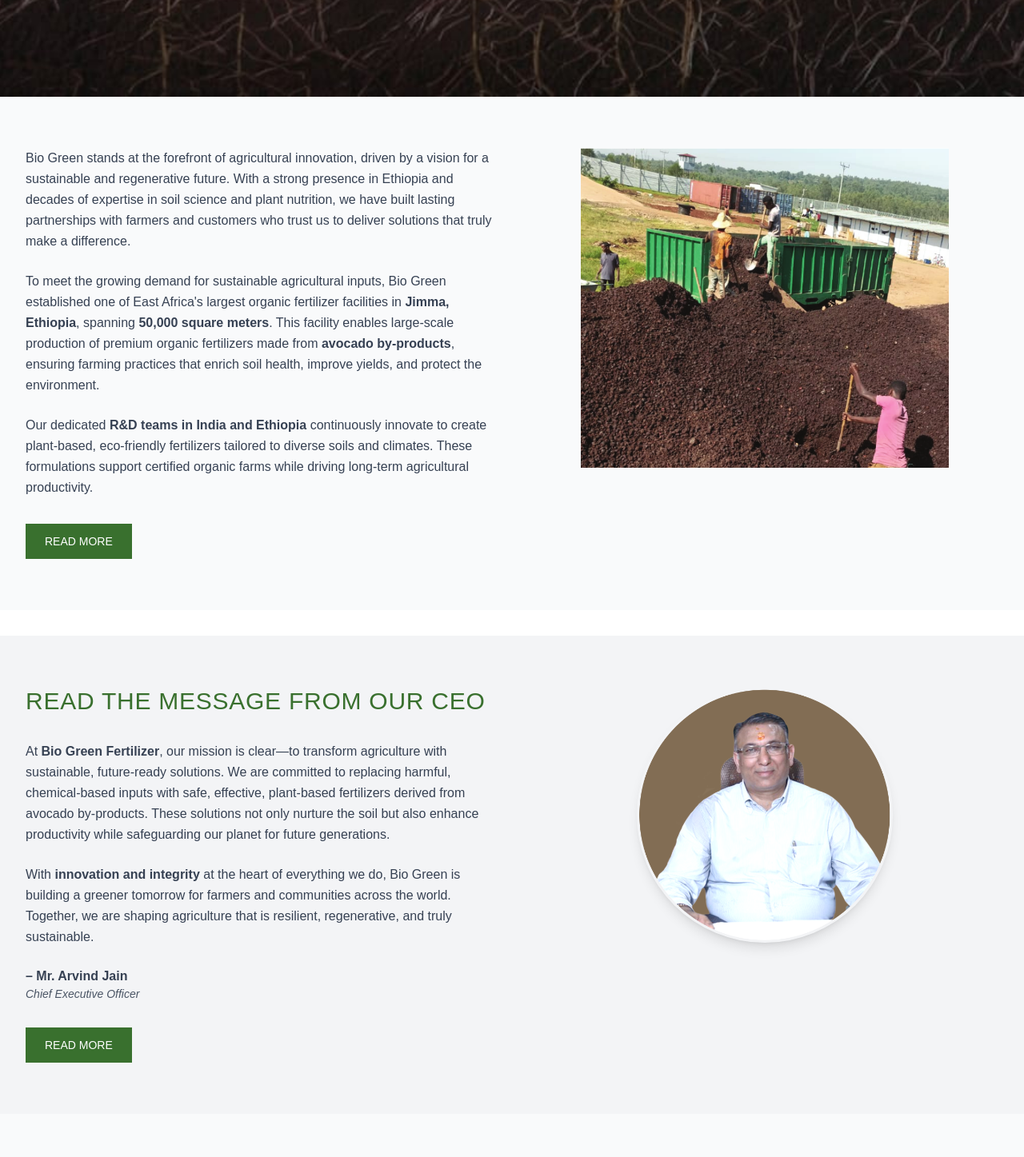
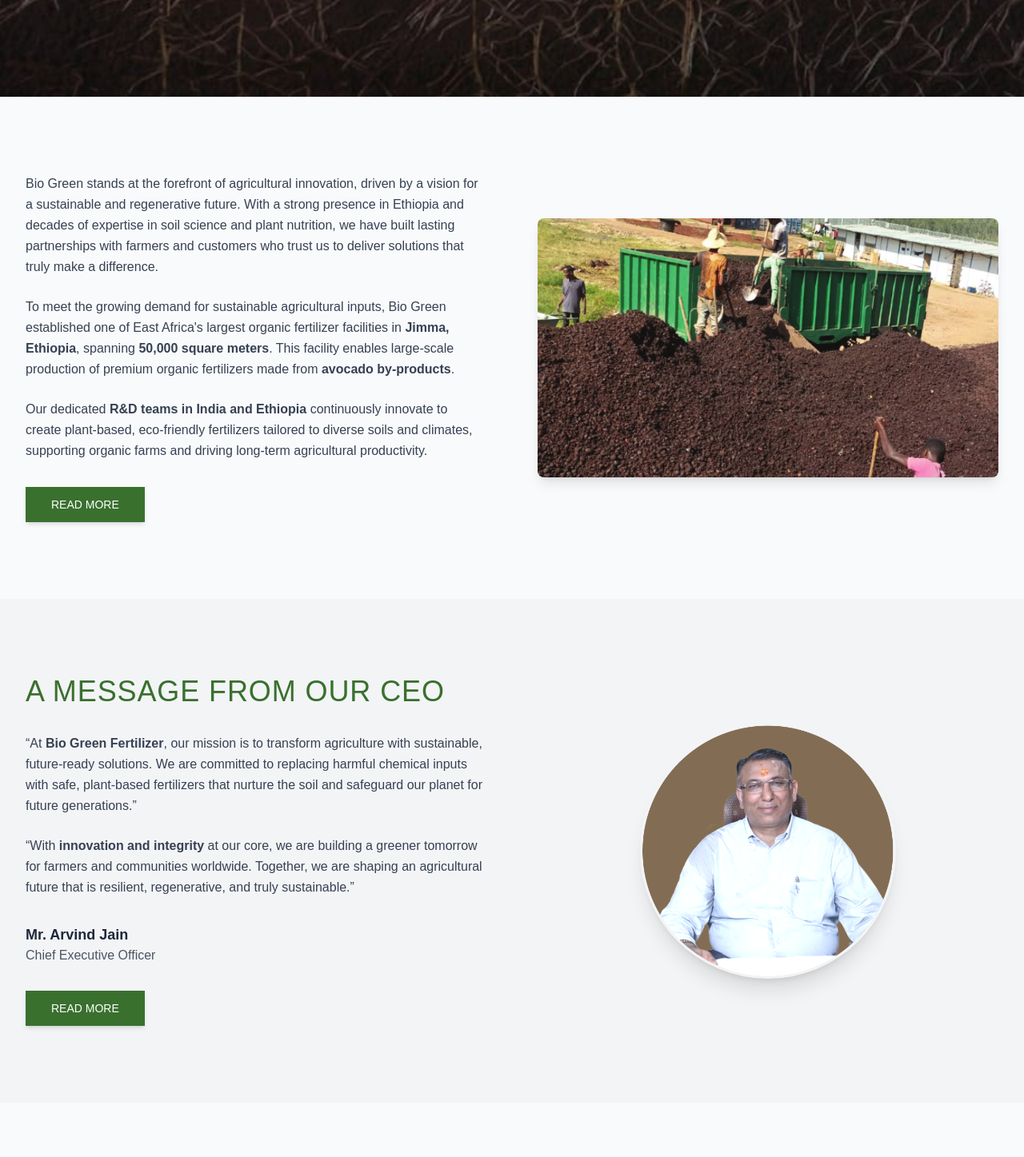
Before and after one commit to chwla/biogreen-website, a Next.js app: page / in a window 1280 px wide. Shown: the part 680-2127 px from the top of the page at 80% size. Built offline with nearby package versions, Linux system fonts and the light colour scheme.

Commit message:
home2 center text

```diff
--- a/src/app/components/home2.js
+++ b/src/app/components/home2.js
@@ -12,25 +12,26 @@
 
   return (
     <div className="bg-white">
-      {/* First Section */}
-      <div className="bg-gray-50 mb-8">
-        <div className="flex items-start justify-between max-w-7xl mx-auto px-8 py-16 flex-wrap">
+      {/* --- About Section --- */}
+      <section className="bg-gray-50">
+        <div className="max-w-7xl mx-auto px-4 sm:px-6 lg:px-8 py-16 md:py-24">
+          <div className="flex flex-col md:flex-row items-center gap-12 md:gap-16">
             {/* Left Content */}
-          <div className="flex-1 pr-12 min-w-[300px]">
+            <div className="md:w-1/2 text-center md:text-left">
               <p className="text-gray-700 text-base leading-relaxed mb-6">
                 Bio Green stands at the forefront of agricultural innovation, driven by a vision for a sustainable and regenerative future. With a strong presence in Ethiopia and decades of expertise in soil science and plant nutrition, we have built lasting partnerships with farmers and customers who trust us to deliver solutions that truly make a difference.
               </p>
 
               <p className="text-gray-700 text-base leading-relaxed mb-6">
-              To meet the growing demand for sustainable agricultural inputs, Bio Green established one of East Africa&apos;s largest organic fertilizer facilities in <strong>Jimma, Ethiopia</strong>, spanning <strong>50,000 square meters</strong>. This facility enables large-scale production of premium organic fertilizers made from <strong>avocado by-products</strong>, ensuring farming practices that enrich soil health, improve yields, and protect the environment.
+                To meet the growing demand for sustainable agricultural inputs, Bio Green established one of East Africa&apos;s largest organic fertilizer facilities in <strong>Jimma, Ethiopia</strong>, spanning <strong>50,000 square meters</strong>. This facility enables large-scale production of premium organic fertilizers made from <strong>avocado by-products</strong>.
               </p>
 
               <p className="text-gray-700 text-base leading-relaxed mb-8">
-              Our dedicated <strong>R&D teams in India and Ethiopia</strong> continuously innovate to create plant-based, eco-friendly fertilizers tailored to diverse soils and climates. These formulations support certified organic farms while driving long-term agricultural productivity.
+                Our dedicated <strong>R&D teams in India and Ethiopia</strong> continuously innovate to create plant-based, eco-friendly fertilizers tailored to diverse soils and climates, supporting organic farms and driving long-term agricultural productivity.
               </p>
 
               <button
-              className="text-white px-6 py-3 text-sm font-medium transition-colors duration-200"
+                className="text-white px-8 py-3 text-sm font-medium transition-colors duration-200 shadow-md hover:shadow-lg"
                 style={{ backgroundColor: '#39702E' }}
                 onMouseEnter={(e) => e.target.style.backgroundColor = '#2d5722'}
                 onMouseLeave={(e) => e.target.style.backgroundColor = '#39702E'}
@@ -41,45 +42,51 @@
             </div>
 
             {/* Right Image */}
-          <div className="flex-1 relative w-full min-w-[300px] h-[400px]">
+            <div className="md:w-1/2 w-full">
+              <div className="relative aspect-video rounded-lg overflow-hidden shadow-lg">
                 <Image
                   src="/photos/home2_1.png"
                   alt="Bio Green facility with compost piles and green containers"
                   fill
-              style={{ objectFit: 'contain' }}
+                  style={{ objectFit: 'cover' }}
+                  sizes="(max-width: 768px) 100vw, 50vw"
                 />
               </div>
             </div>
           </div>
+        </div>
+      </section>
 
-      {/* Second Section */}
-      <div className="bg-gray-100">
-        <div className="flex items-start justify-between max-w-7xl mx-auto px-8 py-16 flex-wrap">
+      {/* --- CEO Message Section --- */}
+      <section className="bg-gray-100">
+        <div className="max-w-7xl mx-auto px-4 sm:px-6 lg:px-8 py-16 md:py-24">
+          {/* On mobile, CEO image is on top. On desktop, it's on the right. */}
+          <div className="flex flex-col-reverse md:flex-row items-center gap-12 md:gap-16">
             {/* Left Content */}
-          <div className="flex-1 pr-12 min-w-[300px]">
-            <h2 className="text-3xl font-normal mb-8 uppercase tracking-wide" style={{ color: '#39702E' }}>
-              READ THE MESSAGE FROM OUR CEO
+            <div className="md:w-1/2 text-center md:text-left">
+              <h2 className="text-3xl lg:text-4xl font-light mb-8 uppercase tracking-wide" style={{ color: '#39702E' }}>
+                A Message from Our CEO
               </h2>
 
               <p className="text-gray-700 text-base leading-relaxed mb-6">
-              At <strong>Bio Green Fertilizer</strong>, our mission is clear—to transform agriculture with sustainable, future-ready solutions. We are committed to replacing harmful, chemical-based inputs with safe, effective, plant-based fertilizers derived from avocado by-products. These solutions not only nurture the soil but also enhance productivity while safeguarding our planet for future generations.
+                “At <strong>Bio Green Fertilizer</strong>, our mission is to transform agriculture with sustainable, future-ready solutions. We are committed to replacing harmful chemical inputs with safe, plant-based fertilizers that nurture the soil and safeguard our planet for future generations.”
               </p>
 
               <p className="text-gray-700 text-base leading-relaxed mb-6">
-              With <strong>innovation and integrity</strong> at the heart of everything we do, Bio Green is building a greener tomorrow for farmers and communities across the world. Together, we are shaping agriculture that is resilient, regenerative, and truly sustainable.
+                “With <strong>innovation and integrity</strong> at our core, we are building a greener tomorrow for farmers and communities worldwide. Together, we are shaping an agricultural future that is resilient, regenerative, and truly sustainable.”
               </p>
 
-            <div className="mb-8">
-              <p className="text-gray-700 text-base font-semibold">
-                <strong>– Mr. Arvind Jain</strong>
+              <div className="mt-8 mb-8 text-center md:text-left">
+                <p className="text-gray-800 text-lg font-semibold">
+                  Mr. Arvind Jain
                 </p>
-              <p className="text-gray-600 text-sm italic">
+                <p className="text-gray-600 text-base">
                   Chief Executive Officer
                 </p>
               </div>
 
               <button
-              className="text-white px-6 py-3 text-sm font-medium transition-colors duration-200"
+                className="text-white px-8 py-3 text-sm font-medium transition-colors duration-200 shadow-md hover:shadow-lg"
                 style={{ backgroundColor: '#39702E' }}
                 onMouseEnter={(e) => e.target.style.backgroundColor = '#2d5722'}
                 onMouseLeave={(e) => e.target.style.backgroundColor = '#39702E'}
@@ -90,19 +97,20 @@
             </div>
 
             {/* Right CEO Image */}
-          <div className="flex-1 flex justify-center min-w-[300px]">
-            <div className="w-80 h-80 rounded-full overflow-hidden shadow-lg">
+            <div className="md:w-1/2 flex justify-center">
+              <div className="relative w-64 h-64 sm:w-72 sm:h-72 md:w-80 md:h-80 rounded-full overflow-hidden shadow-xl">
                 <Image
                   src="/photos/ceo.png"
                   alt="Mr. Arvind Jain - Chief Executive Officer"
-                width={320}
-                height={320}
-                style={{ objectFit: 'cover' }}
+                  fill
+                  style={{ objectFit: 'cover', objectPosition: 'center' }}
+                  sizes="(max-width: 640px) 256px, (max-width: 768px) 288px, 320px"
                 />
               </div>
             </div>
           </div>
         </div>
+      </section>
     </div>
   );
 };
```
Lines whose indentation alone changed are shown as unchanged.
